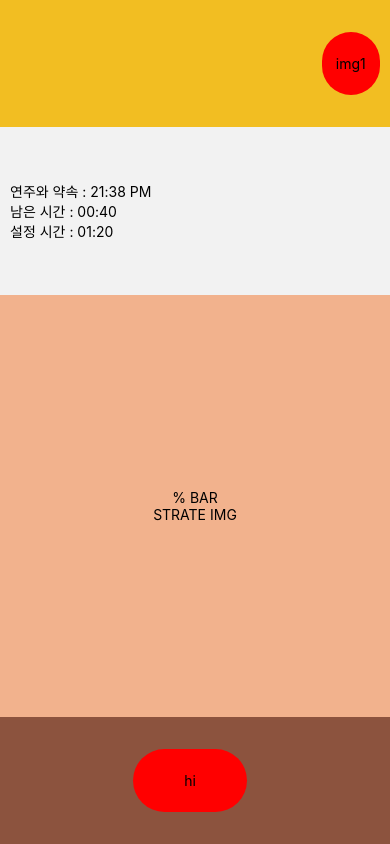
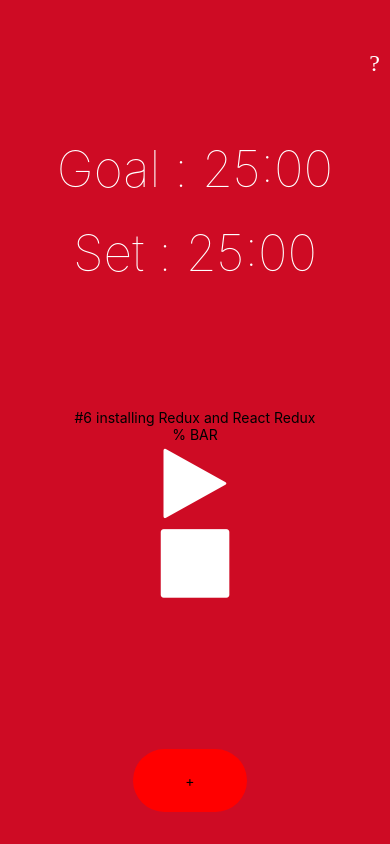
Before and after one commit to zer0stone/simplan, a React Native app: screen / in a window 390 px wide. Built offline with nearby package versions, Linux system fonts and the light colour scheme.

Commit message:
icon add

```diff
--- a/App.js
+++ b/App.js
@@ -1,41 +1,38 @@
-import React, {component} from 'react';
-import {  StyleSheet, Text, View, TouchableOpacity } from 'react-native';
-import CustomButton from './conponents/CustomButton.js';
-import CustomImg from './conponents/CustomImg.js';
+import React, { component } from 'react';
+import { StyleSheet, Text, View, TouchableOpacity, StatusBar } from 'react-native';
+import CustomButton from './conponents/Button/CustomButton.js';
+import SettingButton from './conponents/Button/CustomImg.js';
+import Timer from './conponents/Timer'
+import Button from "./conponents/Button";
 
 export default function App() {
-  console.log('hi');
+  // console.log('hi');
   return (
     <View style={styles.container}>
-
-      <View style = {styles.head}>
-        <CustomImg
-        onPress = {()=> alert('설정 이미지 local에서 push')}>
-        </CustomImg>
+      <StatusBar barStyle="light-content"></StatusBar>
+      <View style={styles.head}>
+        <SettingButton
+          iconName="settings"
+          onPress1={() => alert('is setting')}>
+        </SettingButton>
       </View>
-      <View style = {styles.title}>
+      <View style={styles.timer}>
+        <Timer />
+      </View>
+      <View style={styles.animation}>
         <Text>
-          연주와 약속 : 21:38 PM
+          #6 installing Redux and React Redux
         </Text>
-        <Text>
-          남은 시간 : 00:40
-        </Text>
-        <Text>
-          설정 시간 : 01:20
-        </Text>
-      </View>
-      <View style = {styles.time}>
         <Text>
           % BAR
         </Text>
-        <Text>
-          STRATE IMG
-        </Text>
+        <Button iconName="play" onPress1={() => alert("is play!!")} />
+        <Button iconName="stop" onPress1={() => alert("is stop!!")} />
       </View>
-      <View style = {styles.nav}>
+      <View style={styles.nav}>
         <CustomButton
-          title={'hi'}
-          onPress ={() => alert('시간 추가 버튼')}
+          title={'+'}
+          onPress={() => alert('is addTimer')}
         ></CustomButton>
       </View>
 
@@ -47,35 +44,35 @@ const styles = StyleSheet.create({
   container: {
     flex: 1,
     backgroundColor: 'white',
-    // alignItems: 'center', 수직정렬
-    // justifyContent: 'center', 좌우정렬
+    // alignItems: 'center', 좌우정렬
+    // justifyContent: 'center', 수직정렬
   },
-  head:{
+  head: {
     flex: 1.5,
-    backgroundColor: '#F2BE22',
-    flexDirection : 'row',
+    backgroundColor: '#ce0b24',
+    flexDirection: 'row',
     alignItems: 'center',
-    justifyContent : 'flex-end',
+    justifyContent: 'flex-end',
 
   },
 
-  title:{
+  timer: {
     flex: 2,
-    paddingLeft : 10,
-    backgroundColor: '#F2F2F2',
+    // paddingLeft : 10,
+    // backgroundColor: '#F2F2F2',
     justifyContent: 'center',
   },
-  time:{
-    flex : 5,
-    backgroundColor : '#F2B28D',
+  animation: {
+    flex: 5,
+    backgroundColor: '#ce0b24',
     alignItems: 'center',
     justifyContent: 'center',
   },
-  nav:{
-    flex:1.5,
-    backgroundColor : '#8C533E',
+  nav: {
+    flex: 1.5,
+    backgroundColor: '#ce0b24',
     alignItems: 'center',
     justifyContent: 'center',
-    paddingRight : 10,
+    paddingRight: 10,
   },
 });
--- /dev/null
+++ b/conponents/Button/CustomImg.js
@@ -0,0 +1,34 @@
+import React, { Component } from "react";
+import PropTypes from "prop-types";
+import { TouchableOpacity, StyleSheet } from "react-native";
+import { Octicons } from '@expo/vector-icons';
+
+    function SettingButton({iconName, onPress1}){
+        return(
+            // onPressOut : 클릭이 떼어질 때 실행(아이폰 버튼 대비)
+            <TouchableOpacity onPressOut = {onPress1}>
+                <Octicons
+                name = {iconName}
+                size = {24}
+                color = {"white"}
+                style = {styles.settingIcon}/>
+            </TouchableOpacity>
+        )
+    }
+
+    const styles = StyleSheet.create({
+        settingIcon : {
+            marginRight : 10,
+        }
+    }
+    )
+    // props의 속성을 정해줌
+    SettingButton.PropTypes = {
+        iconName : PropTypes.string.isRequired, //버튼 이름은 String이어야 함
+        onPress : PropTypes.func.isRequired, //onPress는 function 이어야 함.
+    }
+
+
+
+
+export default SettingButton;
--- /dev/null
+++ b/conponents/Button/index.js
@@ -0,0 +1,20 @@
+import React, { Component } from "react";
+import PropTypes from "prop-types";
+import { TouchableOpacity, StyleSheet } from "react-native";
+import { FontAwesome } from '@expo/vector-icons';
+
+    function Button({iconName, onPress1}){
+        return(
+            // onPressOut : 클릭이 떼어질 때 실행(아이폰 버튼 대비)
+            <TouchableOpacity onPressOut = {onPress1}>
+                <FontAwesome name = {iconName} size = {80} color = {"white"}/>
+            </TouchableOpacity>
+        )
+    }
+
+    // props의 속성을 정해줌
+    Button.PropTypes = {
+        iconName : PropTypes.string.isRequired, //버튼 이름은 String이어야 함
+        onPress : PropTypes.func.isRequired, //onPress는 function 이어야 함.
+    }
+export default Button;
--- a/conponents/CustomImg.js
+++ /dev/null
@@ -1,43 +0,0 @@
-import React, {Component} from 'react';
-import { StyleSheet,View ,Text,TouchableOpacity } from 'react-native';
-
-class CustomImg extends Component{
-    constructor(props){
-        super(props);
-    }
-
-render(){
-    return(
-        <View style={styles.settingIcon1}>
-        <TouchableOpacity>
-            <Text onPress={this.props.onPress}>
-                img1
-            </Text>
-        </TouchableOpacity>
-        </View>
-        )
-    }
-}
-
-
-const styles = StyleSheet.create({
-    settingIcon1:{
-        width : '15%',
-        height :'50%',
-        backgroundColor : '#8C533E',
-        marginRight : 10,
-        justifyContent: 'center',
-        alignItems: 'center',
-        backgroundColor : 'red',
-        borderRadius: 100,
-    },
-    // settingIcon2:{
-    //     width : '85%',
-    //     backgroundColor : 'gray',
-    //     paddingRight : 10,
-    //     justifyContent: 'center',
-    //     alignItems : 'flex-end'
-    // },
-});
-
-export default CustomImg;
--- /dev/null
+++ b/conponents/Timer/index.js
@@ -0,0 +1,42 @@
+import React, { Component } from "react";
+import { View, Text, StyleSheet } from "react-native";
+
+
+class Timer extends Component {
+    render(){
+        return (
+            <View style={styles.container}>
+                <View style={styles.upper}>
+                    <Text style={styles.timeText}>Goal : 25:00</Text>
+                </View>
+                <View style={styles.lower}>
+                    <Text style={styles.timeText}>Set : 25:00</Text>
+                </View>
+            </View>
+            );
+        }
+}
+
+const styles = StyleSheet.create({
+    container: {
+        flex : 1,
+        backgroundColor : '#ce0b24',
+    },
+    upper: {
+        flex : 1,
+        justifyContent : 'center',
+        alignItems : 'center',
+    },
+    lower: {
+        flex : 1,
+        justifyContent : 'center',
+        alignItems : 'center',
+    },
+    timeText: {
+        fontSize : 50,
+        fontWeight : "100",
+        color : "white",
+    }
+});
+
+export default Timer
```
Also changed, not shown: conponents/Button/CustomButton.js (renamed from conponents/CustomButton.js).
